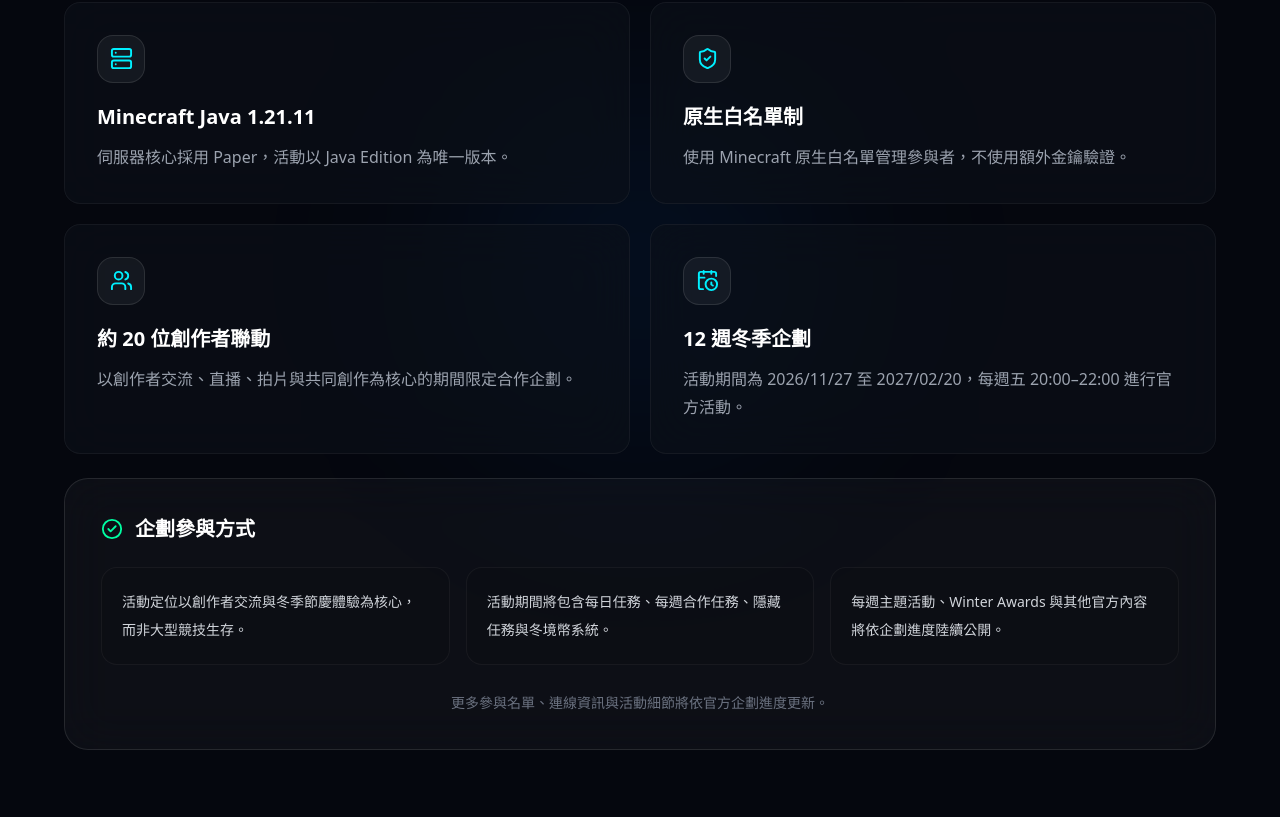
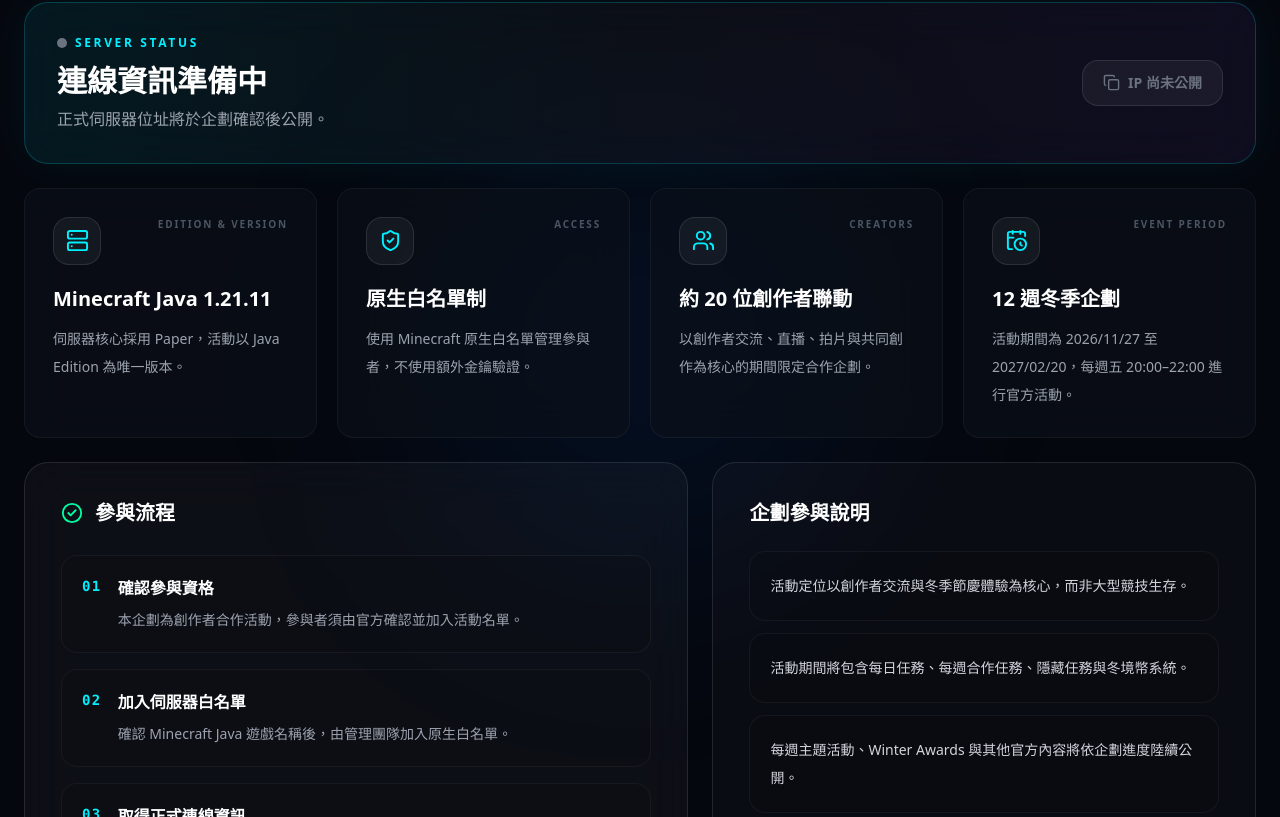
Before and after one commit to pinmi919/winterfestivalmc-website, a React (Vite) app: page / in a window 1280 px wide. Shown: the part 6683-7500 px from the top of the page. Built offline with nearby package versions, Linux system fonts and the light colour scheme.

Commit message:
redesign server and join info section

```diff
--- a/src/components/Requirements.jsx
+++ b/src/components/Requirements.jsx
@@ -1,5 +1,5 @@
-import { CalendarClock, CircleCheck, Server, ShieldCheck, Users } from 'lucide-react';
-import { participationNotes, serverFacts } from '../data/server';
+import { CalendarClock, CircleCheck, Copy, Server, ShieldCheck, Users } from 'lucide-react';
+import { joinSteps, participationNotes, serverFacts, serverStatus } from '../data/server';
 
 const iconMap = {
   server: Server,
@@ -11,54 +11,96 @@
 export default function Requirements() {
   return (
     <section id="server" className="relative z-10 overflow-hidden px-6 py-28">
-      <div className="pointer-events-none absolute left-1/2 top-1/2 h-80 w-80 -translate-x-1/2 -translate-y-1/2 rounded-full bg-aurora-blue/10 blur-[120px]" />
+      <div className="pointer-events-none absolute left-1/2 top-1/2 h-96 w-96 -translate-x-1/2 -translate-y-1/2 rounded-full bg-aurora-blue/10 blur-[130px]" />
 
-      <div className="relative mx-auto max-w-6xl">
+      <div className="relative mx-auto max-w-7xl">
         <div className="mx-auto mb-12 max-w-3xl text-center">
           <span className="mb-4 inline-flex rounded-full border border-aurora-cyan/20 bg-aurora-cyan/10 px-4 py-2 text-xs font-black uppercase tracking-[0.24em] text-aurora-cyan">
-            Server & Participation
+            Server & Join Info
           </span>
           <h2 className="text-4xl font-black tracking-tight text-white md:text-5xl">
             伺服器與<span className="text-gradient">參與資訊</span>
           </h2>
           <p className="mt-5 text-base leading-8 text-gray-400 md:text-lg">
             Winter Festival 2026 是為 Minecraft Java 創作者設計的期間限定冬季聯動企劃。
-            這裡整理目前已確認的活動與伺服器資訊。
+            這裡集中整理版本、白名單、活動時段與未來連線資訊。
           </p>
         </div>
 
-        <div className="grid gap-5 md:grid-cols-2">
-          {serverFacts.map(({ icon, title, description }) => {
+        <div className="mb-6 rounded-3xl border border-aurora-cyan/20 bg-gradient-to-r from-aurora-cyan/[0.08] via-white/[0.035] to-aurora-purple/[0.08] p-6 shadow-[0_0_45px_rgba(0,240,255,0.06)] backdrop-blur-xl md:p-8">
+          <div className="flex flex-col gap-6 lg:flex-row lg:items-center lg:justify-between">
+            <div>
+              <div className="mb-3 flex items-center gap-2 text-xs font-black uppercase tracking-[0.22em] text-aurora-cyan">
+                <span className={`h-2.5 w-2.5 rounded-full ${serverStatus.online ? 'bg-aurora-green shadow-[0_0_14px_rgba(74,222,128,0.7)]' : 'bg-gray-500'}`} />
+                Server Status
+              </div>
+              <h3 className="text-2xl font-black text-white md:text-3xl">{serverStatus.label}</h3>
+              <p className="mt-2 max-w-2xl text-sm leading-7 text-gray-400 md:text-base">{serverStatus.detail}</p>
+            </div>
+
+            <button
+              type="button"
+              disabled={!serverStatus.address}
+              className="inline-flex shrink-0 items-center justify-center gap-2 rounded-2xl border border-white/10 bg-white/5 px-5 py-3 text-sm font-black text-gray-500 transition enabled:border-aurora-cyan/25 enabled:text-white enabled:hover:bg-aurora-cyan/10 disabled:cursor-not-allowed"
+              title={serverStatus.address ? '複製伺服器位址' : '正式伺服器位址尚未公開'}
+            >
+              <Copy size={17} />
+              {serverStatus.address || 'IP 尚未公開'}
+            </button>
+          </div>
+        </div>
+
+        <div className="grid gap-5 md:grid-cols-2 xl:grid-cols-4">
+          {serverFacts.map(({ icon, eyebrow, title, description }) => {
             const Icon = iconMap[icon] || Server;
             return (
-              <article key={title} className="glass-panel p-7 md:p-8">
-                <div className="mb-5 grid h-12 w-12 place-items-center rounded-2xl border border-white/10 bg-white/5">
+              <article key={title} className="glass-panel p-7">
+                <div className="mb-5 flex items-start justify-between gap-4">
+                  <div className="grid h-12 w-12 place-items-center rounded-2xl border border-white/10 bg-white/5">
                     <Icon className="text-aurora-cyan" size={23} />
                   </div>
+                  <span className="text-[10px] font-black uppercase tracking-[0.18em] text-gray-600">{eyebrow}</span>
+                </div>
                 <h3 className="text-xl font-black text-white">{title}</h3>
-                <p className="mt-3 leading-7 text-gray-400">{description}</p>
+                <p className="mt-3 text-sm leading-7 text-gray-400">{description}</p>
               </article>
             );
           })}
         </div>
 
-        <div className="mt-6 rounded-3xl border border-white/10 bg-white/[0.035] p-7 backdrop-blur-xl md:p-9">
-          <div className="mb-6 flex items-center gap-3">
+        <div className="mt-6 grid gap-6 lg:grid-cols-[1.1fr_0.9fr]">
+          <div className="rounded-3xl border border-white/10 bg-white/[0.035] p-7 backdrop-blur-xl md:p-9">
+            <div className="mb-7 flex items-center gap-3">
               <CircleCheck className="text-aurora-green" size={22} />
-            <h3 className="text-xl font-black text-white">企劃參與方式</h3>
+              <h3 className="text-xl font-black text-white">參與流程</h3>
             </div>
 
-          <div className="grid gap-4 md:grid-cols-3">
+            <div className="grid gap-4">
+              {joinSteps.map((item) => (
+                <div key={item.step} className="flex gap-4 rounded-2xl border border-white/5 bg-black/10 p-5">
+                  <div className="font-mono text-sm font-black tracking-widest text-aurora-cyan">{item.step}</div>
+                  <div>
+                    <h4 className="font-black text-white">{item.title}</h4>
+                    <p className="mt-2 text-sm leading-6 text-gray-400">{item.description}</p>
+                  </div>
+                </div>
+              ))}
+            </div>
+          </div>
+
+          <div className="rounded-3xl border border-white/10 bg-white/[0.025] p-7 md:p-9">
+            <h3 className="text-xl font-black text-white">企劃參與說明</h3>
+            <div className="mt-6 grid gap-3">
               {participationNotes.map((note) => (
                 <div key={note} className="rounded-2xl border border-white/5 bg-black/10 p-5 text-sm leading-7 text-gray-300">
                   {note}
                 </div>
               ))}
             </div>
-
-          <p className="mt-7 text-center text-sm text-gray-500">
-            更多參與名單、連線資訊與活動細節將依官方企劃進度更新。
+            <p className="mt-6 text-sm leading-6 text-gray-500">
+              更多參與名單、正式連線資訊與活動細節將依官方企劃進度更新。
             </p>
+          </div>
         </div>
       </div>
     </section>
```
Lines whose indentation alone changed are shown as unchanged.
